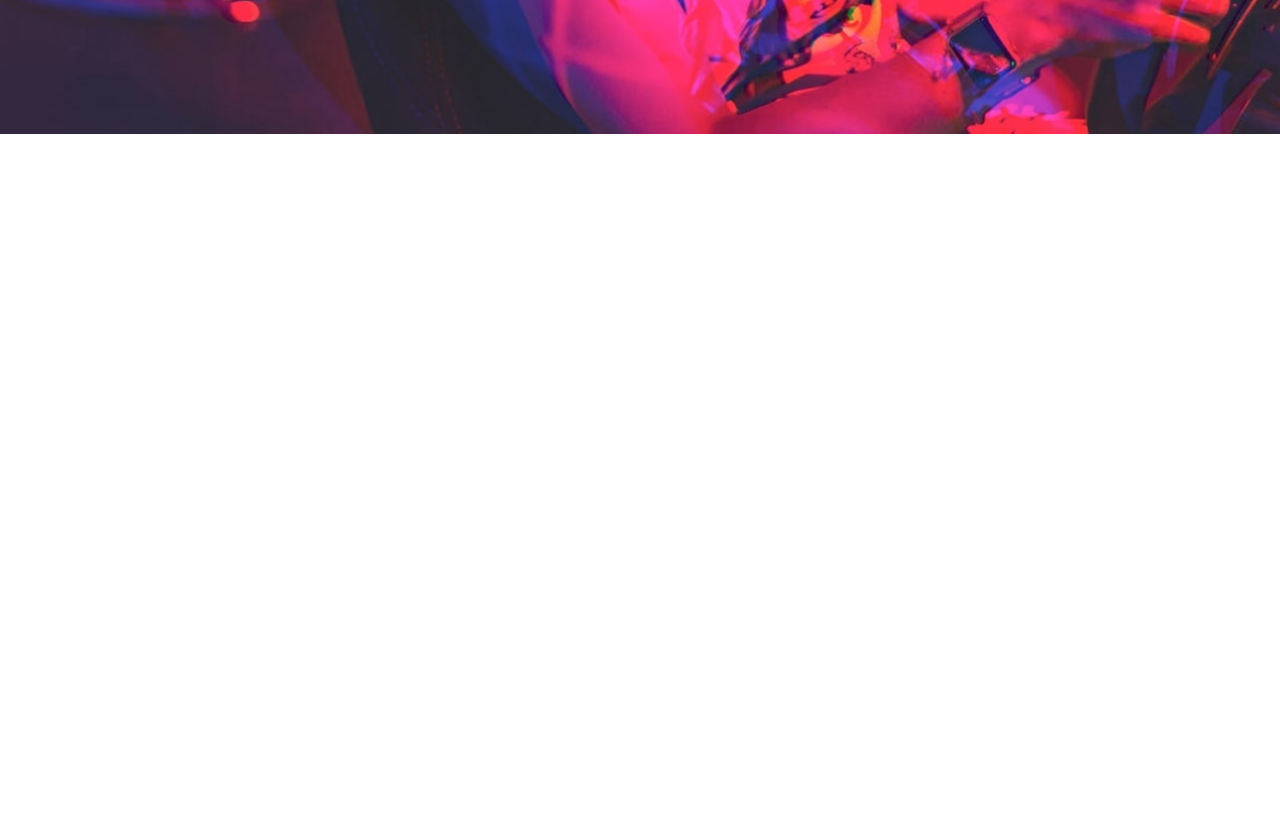
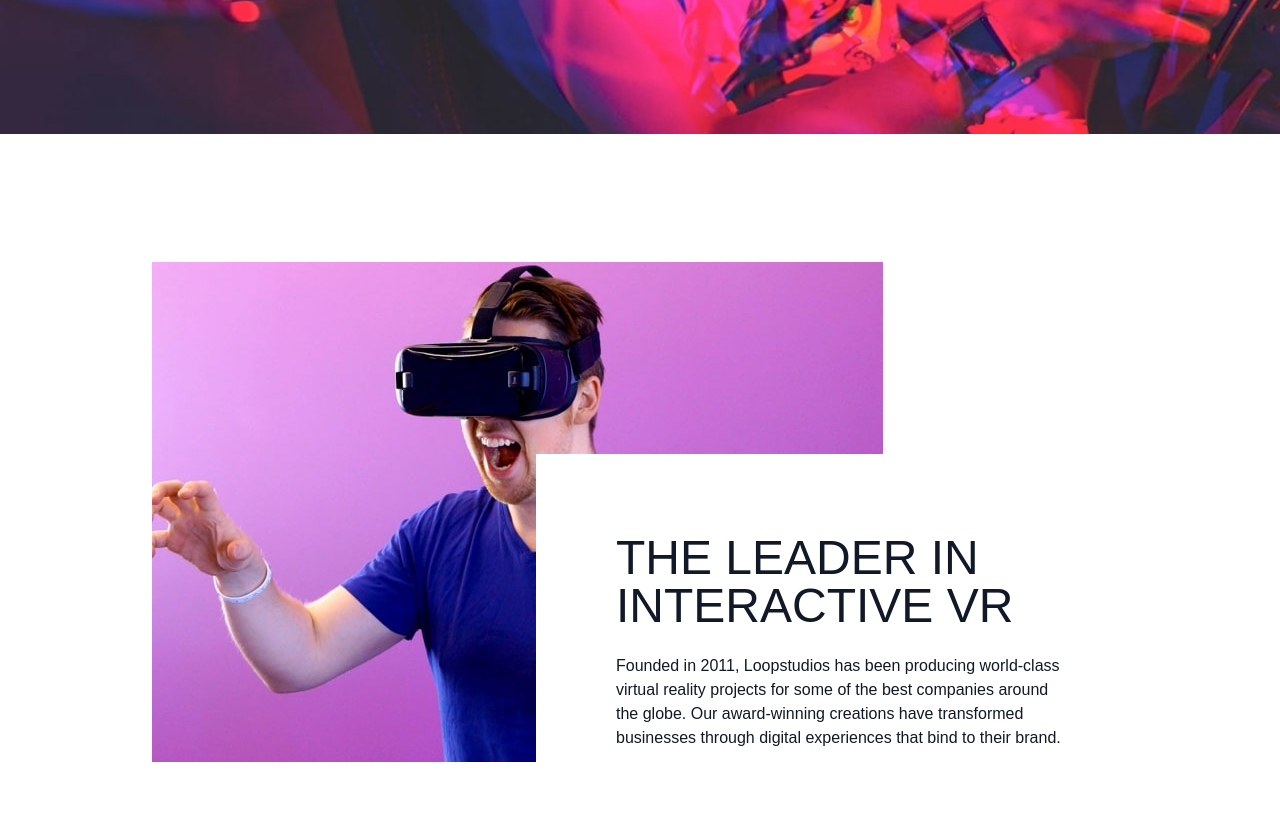
Before and after one commit to Jscorz/Tailwind-Landing-Page-Two, a website: page index.html in a window 1280 px wide. Shown: the part 522-1355 px from the top of the page. Before the commit the page ends 800 px from the top, so only its background shows below. Drawn offline with Linux system fonts and the light colour scheme.

Commit message:
finished feature section

```diff
--- a/index.html
+++ b/index.html
@@ -66,5 +66,34 @@
 				</div>
 			</div>
 		</section>
+
+		<!-- Features Section -->
+		<section id="feature">
+			<!-- Feature Container -->
+			<div
+				class="relative container flex flex-col max-w-6 mx-auto my-32 px-6 text-gray-900 md:flex-row md:px-0"
+			>
+				<!-- Image -->
+				<img src="images/desktop/image-interactive.jpg" alt="" />
+				<!-- Text Container -->
+				<div
+					class="top-48 pr-0 bg-white md:absolute md:right-0 md:py-20 md:pl-20"
+				>
+					<h2
+						class="max-w-lg mt-10 mb-6 font-sans text-4xl text-center text-gray-900 uppercase md:text-5xl md:mt-0 md:text-left"
+					>
+						The leader in interactive VR
+					</h2>
+
+					<p class="max-w-md text-center md:text-left">
+						Founded in 2011, Loopstudios has been producing
+						world-class virtual reality projects for some of the
+						best companies around the globe. Our award-winning
+						creations have transformed businesses through digital
+						experiences that bind to their brand.
+					</p>
+				</div>
+			</div>
+		</section>
 	</body>
 </html>
```
Also changed, not shown: css/style.css.
